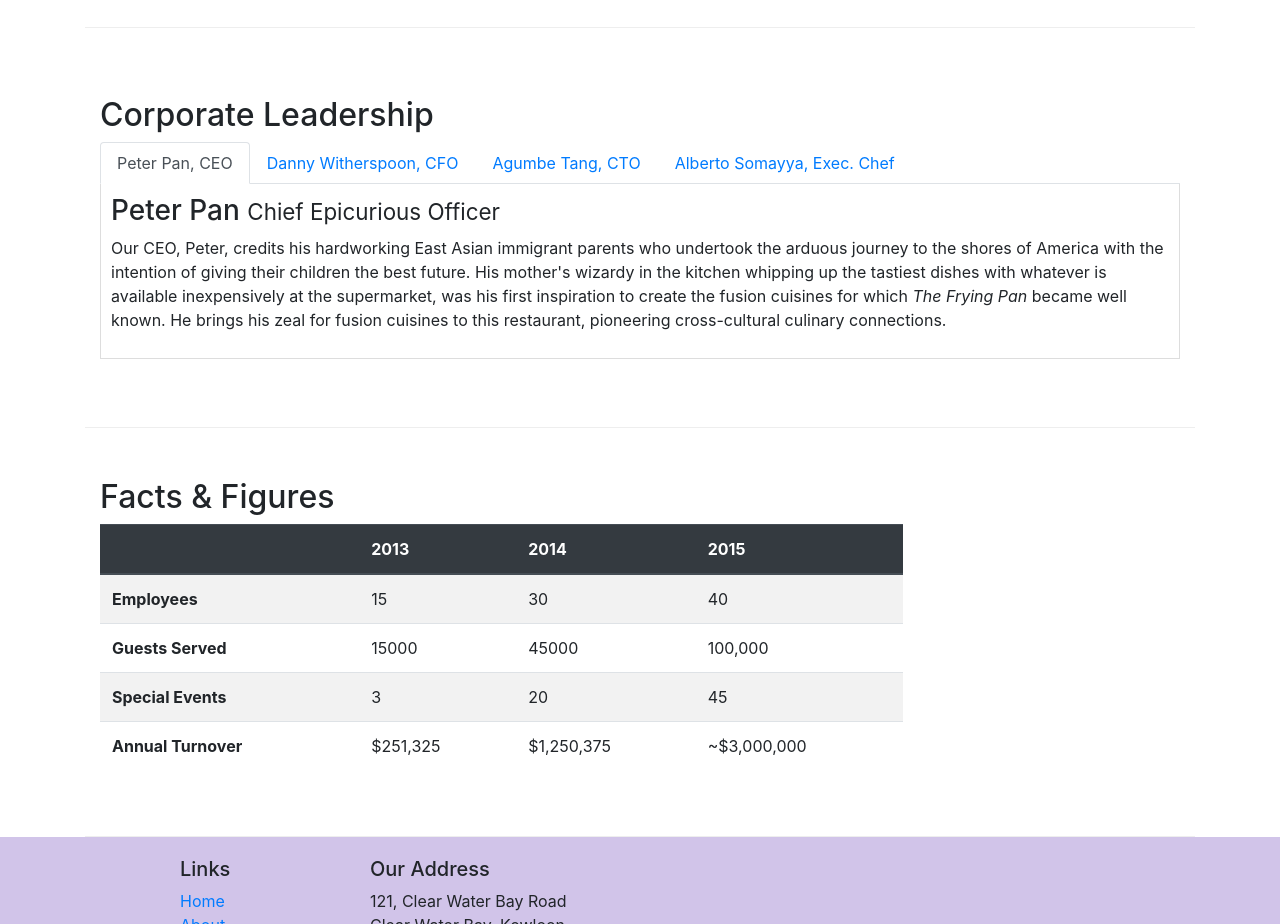
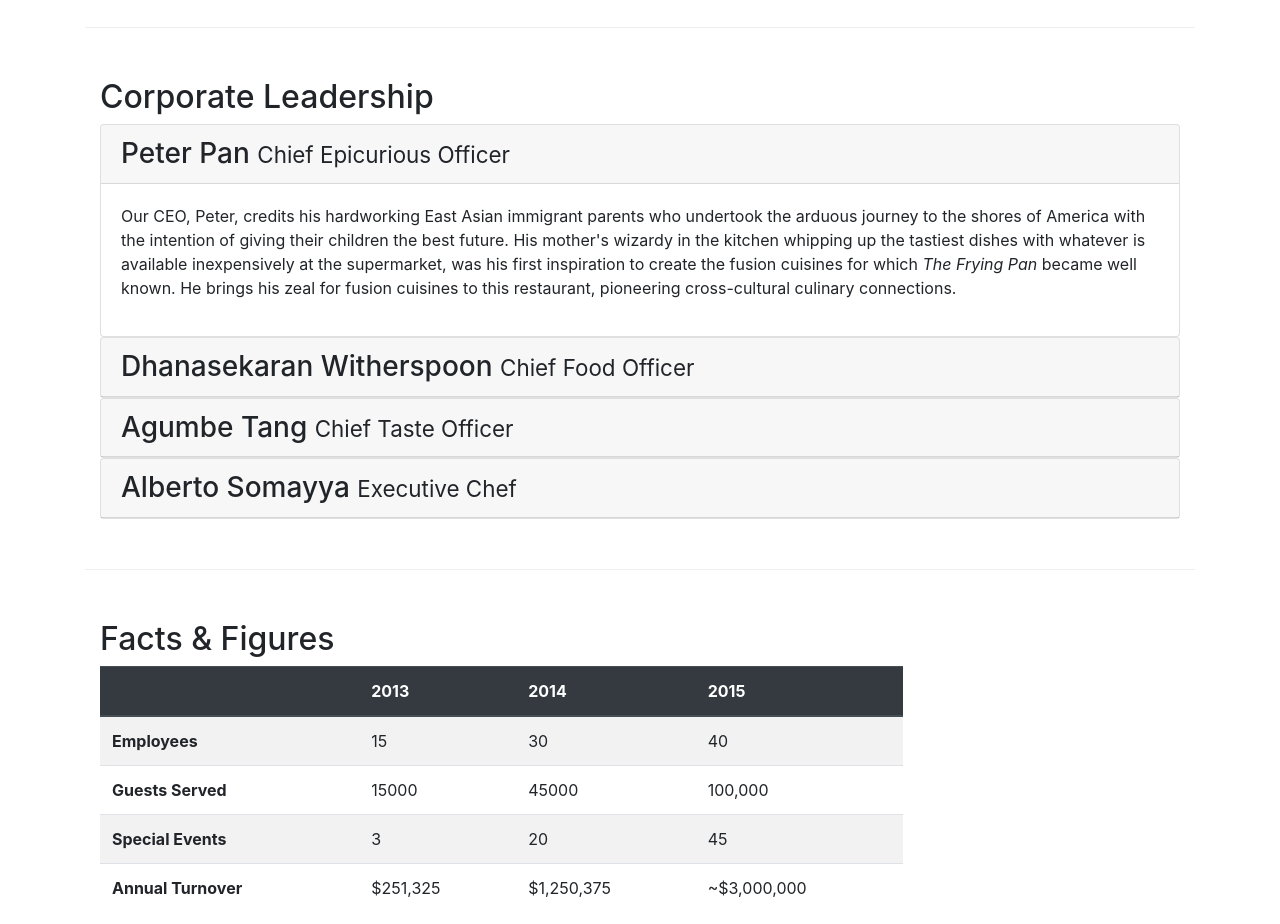
Before and after one commit to GuYifan/Boostrap_Coursera, a website: page aboutus.html in a window 1280 px wide. Shown: the part 880-1804 px from the top of the page. Drawn offline with nearby package versions, Linux system fonts and the light colour scheme.

Commit message:
Accordion

```diff
--- a/aboutus.html
+++ b/aboutus.html
@@ -94,41 +94,63 @@
         <div class="row row-content align-items-center">
             <div class="col-12">
                 <h2>Corporate Leadership</h2>
-                <ul class="nav nav-tabs">
-                    <li class="nav-item">
-                      <a class="nav-link active" href="#peter"
-                        role="tab" data-toggle="tab">Peter Pan, CEO</a>
-                    </li>
-                    <li class="nav-item">
-                      <a class="nav-link" href="#danny" role="tab"
-                        data-toggle="tab">Danny Witherspoon, CFO</a>
-                    </li>
-                    <li class="nav-item">
-                      <a class="nav-link" href="#agumbe" role="tab"
-                        data-toggle="tab">Agumbe Tang, CTO</a>
-                    </li>
-                    <li class="nav-item">
-                      <a class="nav-link" href="#alberto" role="tab"
-                        data-toggle="tab">Alberto Somayya, Exec. Chef</a>
-                    </li>
-                </ul>
 
-                <div class="tab-content">
-                    <div role="tabpanel" class="tab-pane fade show active" id="peter">
-                        <h3>Peter Pan <small>Chief Epicurious Officer</small></h3>
-                        <p class="d-none d-sm-block">Our CEO, Peter, credits his hardworking East Asian immigrant parents who undertook the arduous journey to the shores of America with the intention of giving their children the best future. His mother's wizardy in the kitchen whipping up the tastiest dishes with whatever is available inexpensively at the supermarket, was his first inspiration to create the fusion cuisines for which <em>The Frying Pan</em> became well known. He brings his zeal for fusion cuisines to this restaurant, pioneering cross-cultural culinary connections.</p>
+                <div id="accordion">
+                    <div class="card">
+                        <div class="card-header" role="tab" id="peterhead">
+                            <h3 class="mb-0">
+                                <a data-toggle="collapse" data-target="#peter">
+                                    Peter Pan <small>Chief Epicurious Officer</small>
+                                </a>
+                            </h3>
+                        </div>
+                        <div class="collapse show" id="peter" data-parent="#accordion">
+                            <div class="card-body">
+                                <p class="d-none d-sm-block">Our CEO, Peter, credits his hardworking East Asian immigrant parents who undertook the arduous journey to the shores of America with the intention of giving their children the best future. His mother's wizardy in the kitchen whipping up the tastiest dishes with whatever is available inexpensively at the supermarket, was his first inspiration to create the fusion cuisines for which <em>The Frying Pan</em> became well known. He brings his zeal for fusion cuisines to this restaurant, pioneering cross-cultural culinary connections.</p>
+                            </div>
+                        </div>
                     </div>
-                    <div role="tabpanel" class="tab-pane fade" id="danny">
-                        <h3>Dhanasekaran Witherspoon <small>Chief Food Officer</small></h3>
-                        <p class="d-none d-sm-block">Our CFO, Danny, as he is affectionately referred to by his colleagues, comes from a long established family tradition in farming and produce. His experiences growing up on a farm in the Australian outback gave him great appreciation for varieties of food sources. As he puts it in his own words, <em>Everything that runs, wins, and everything that stays, pays!</em></p>
+                    <div class="card">
+                        <div class="card-header" role="tab" id="dannyhead">
+                            <h3 class="mb-0">
+                                <a data-toggle="collapse" data-target="#danny">
+                                    Dhanasekaran Witherspoon <small>Chief Food Officer</small>
+                                </a>
+                            </h3>
+                        </div>
+                        <div class="collapse" id="danny" data-parent="#accordion">
+                            <div class="card-body">
+                                <p class="d-none d-sm-block">Our CFO, Danny, as he is affectionately referred to by his colleagues, comes from a long established family tradition in farming and produce. His experiences growing up on a farm in the Australian outback gave him great appreciation for varieties of food sources. As he puts it in his own words, <em>Everything that runs, wins, and everything that stays, pays!</em></p>
+                            </div>
+                        </div>
                     </div>
-                    <div role="tabpanel" class="tab-pane fade" id="agumbe">
-                        <h3>Agumbe Tang <small>Chief Taste Officer</small></h3>
-                        <p class="d-none d-sm-block">Blessed with the most discerning gustatory sense, Agumbe, our CTO, personally ensures that every dish that we serve meets his exacting tastes. Our chefs dread the tongue lashing that ensues if their dish does not meet his exacting standards. He lives by his motto, <em>You click only if you survive my lick.</em></p>
+                    <div class="card">
+                        <div class="card-header" role="tab" id="agumbehead">
+                            <h3 class="mb-0">
+                                <a class="collapsed" data-toggle="collapse" data-target="#agumbe">
+                                    Agumbe Tang <small>Chief Taste Officer</small>
+                                </a>
+                            </h3>
+                        </div>
+                        <div class="collapse" id="agumbe" data-parent="#accordion">
+                            <div class="card-body">
+                                <p class="d-none d-sm-block">Blessed with the most discerning gustatory sense, Agumbe, our CTO, personally ensures that every dish that we serve meets his exacting tastes. Our chefs dread the tongue lashing that ensues if their dish does not meet his exacting standards. He lives by his motto, <em>You click only if you survive my lick.</em></p>
+                            </div>
+                        </div>
                     </div>
-                    <div role="tabpanel" class="tab-pane fade" id="alberto">
-                        <h3>Alberto Somayya <small>Executive Chef</small></h3>
-                        <p class="d-none d-sm-block">Award winning three-star Michelin chef with wide International experience having worked closely with whos-who in the culinary world, he specializes in creating mouthwatering Indo-Italian fusion experiences. He says, <em>Put together the cuisines from the two craziest cultures, and you get a winning hit! Amma Mia!</em></p>
+                    <div class="card">
+                            <div class="card-header" role="tab" id="albertohead">
+                            <h3 class="mb-0">
+                                <a class="collapsed" data-toggle="collapse" data-target="#alberto">
+                                    Alberto Somayya <small>Executive Chef</small>
+                                </a>
+                            </h3>
+                        </div>
+                        <div class="collapse" id="alberto" data-parent="#accordion">
+                            <div class="card-body">
+                                <p class="d-none d-sm-block">Award winning three-star Michelin chef with wide International experience having worked closely with whos-who in the culinary world, he specializes in creating mouthwatering Indo-Italian fusion experiences. He says, <em>Put together the cuisines from the two craziest cultures, and you get a winning hit! Amma Mia!</em></p>
+                            </div>
+                        </div>
                     </div>
                 </div>
             </div>
```
